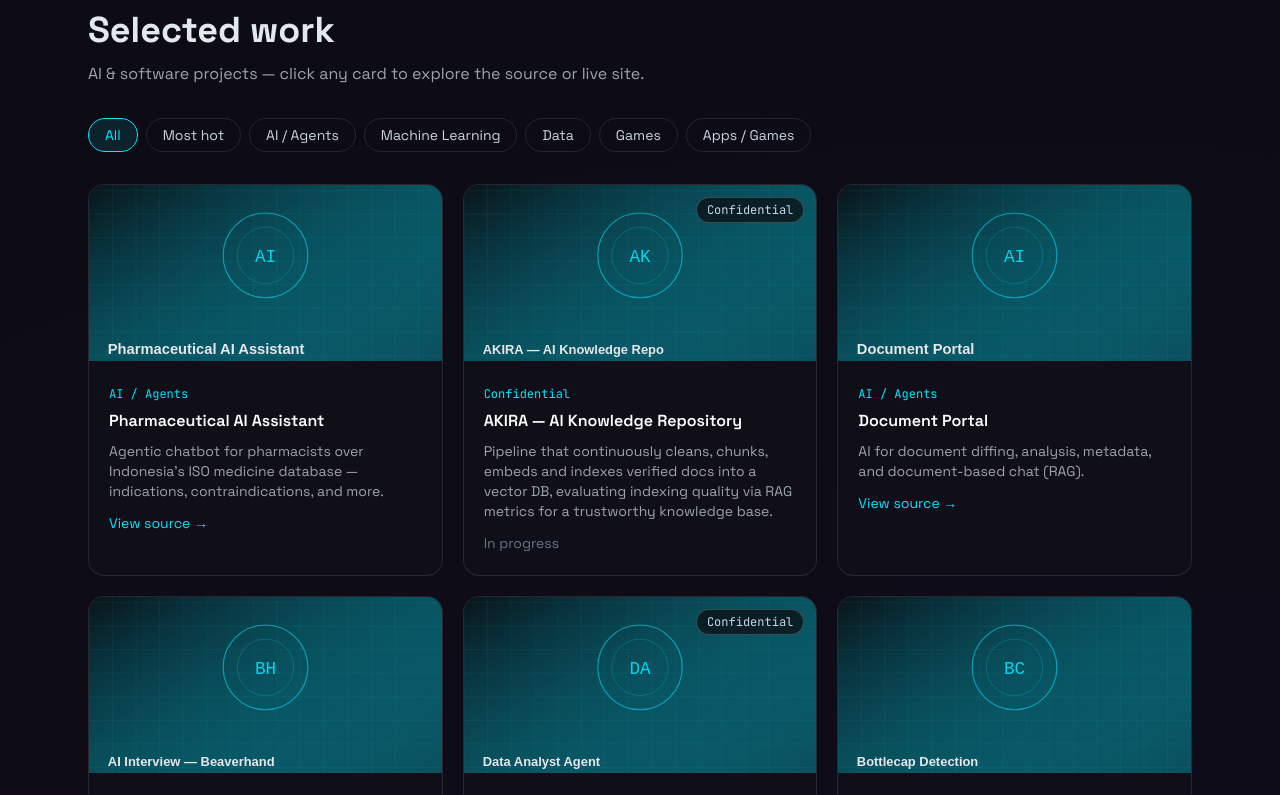
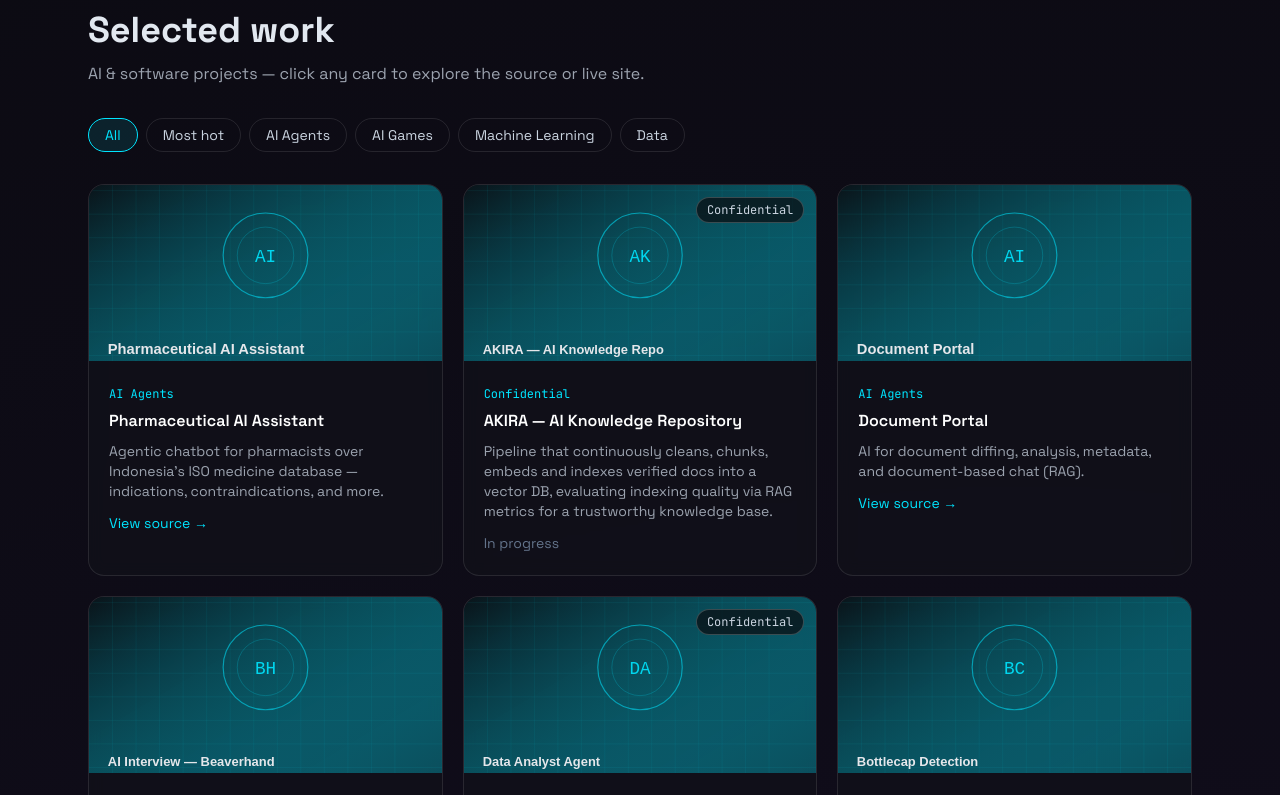
Before and after one commit to Officiel-TinkerThink/portfolio, a React (Vite) app: page / in a window 1280 px wide. Shown: the part 5165-5960 px from the top of the page. Built offline with nearby package versions, Linux system fonts and the light colour scheme.

Commit message:
Portfolio: fixed category set (AI Agents, AI Games, ML, Data, Apps); games reclassified as AI Games

```diff
--- a/src/components/Portfolio.jsx
+++ b/src/components/Portfolio.jsx
@@ -3,13 +3,15 @@ import { motion } from 'framer-motion'
 import { projects } from '../data'
 
 export default function Portfolio() {
-  const cats = ['All', 'Most hot', ...Array.from(new Set(projects.map((p) => p.cat)))]
+  const fixedCats = ['AI Agents', 'AI Games', 'Machine Learning', 'Data', 'Apps']
+  const presentCats = Array.from(new Set(projects.flatMap((p) => p.cats || [p.cat])))
+  const cats = ['All', 'Most hot', ...fixedCats.filter((c) => presentCats.includes(c))]
   const [active, setActive] = useState('All')
   const shown = active === 'All'
     ? projects
     : active === 'Most hot'
       ? projects.filter((p) => (p.tags || []).includes('hot'))
-      : projects.filter((p) => p.cat === active)
+      : projects.filter((p) => (p.cats || [p.cat]).includes(active))
   return (
     <section id="portfolio" className="section">
       <span className="eyebrow">Portfolio</span>
@@ -70,7 +72,7 @@ export default function Portfolio() {
                 <img src={p.img} alt={p.name} className="h-44 w-full object-cover transition duration-500 group-hover:scale-105" />
               </div>
               <div className="p-5">
-                <span className="text-xs font-mono text-accent">{p.cat}</span>
+                <span className="text-xs font-mono text-accent">{(p.cats || [p.cat])[0]}</span>
                 <h3 className="mt-1 font-semibold text-white">{p.name}</h3>
                 <p className="mt-2 text-sm text-muted">{p.desc}</p>
                 <span className="mt-3 inline-block text-sm text-accent">{p.url.includes('github.com') ? 'View source →' : 'Visit site →'}</span>
--- a/src/data.js
+++ b/src/data.js
@@ -69,21 +69,21 @@ export const certs = [
 ]
 
 export const projects = [
-  { name: 'Pharmaceutical AI Assistant', cat: 'AI / Agents', img: '/portfolio/img/projects/pharma.svg', desc: 'Agentic chatbot for pharmacists over Indonesia’s ISO medicine database — indications, contraindications, and more.', url: 'https://github.com/Officiel-TinkerThink/Pharma-ai-assistant' },
-  { name: 'AKIRA — AI Knowledge Repository', cat: 'AI / Agents', tags: ['hot'], img: '/portfolio/img/projects/akira.svg', desc: 'Pipeline that continuously cleans, chunks, embeds and indexes verified docs into a vector DB, evaluating indexing quality via RAG metrics for a trustworthy knowledge base.', url: '' },
-  { name: 'Document Portal', cat: 'AI / Agents', img: '/portfolio/img/projects/document-portal.svg', desc: 'AI for document diffing, analysis, metadata, and document-based chat (RAG).', url: 'https://github.com/Officiel-TinkerThink/document_portal' },
-  { name: 'AI Interview — Beaverhand', cat: 'AI / Agents', tags: ['hot'], img: '/portfolio/img/projects/beaverhand.svg', desc: 'Job portal that connects job seekers and employers — and runs the interview itself. Our AI interviewer talks to candidates 24/7, scores what they can actually do, then hands a verified report to a human who makes the final call. 34,000+ open roles across healthcare, legal, tech & trades.', url: 'https://beaverhand.com/' },
-  { name: 'Data Analyst Agent', cat: 'AI / Agents', tags: ['hot'], img: '/portfolio/img/projects/data-analyst.svg', desc: 'Helps business leaders get data insights in an instant — users prompt in plain business language and the AI translates it into database queries, then retrieves accurate data and charts.', url: '' },
+  { name: 'Pharmaceutical AI Assistant', cat: 'AI Agents', img: '/portfolio/img/projects/pharma.svg', desc: 'Agentic chatbot for pharmacists over Indonesia’s ISO medicine database — indications, contraindications, and more.', url: 'https://github.com/Officiel-TinkerThink/Pharma-ai-assistant' },
+  { name: 'AKIRA — AI Knowledge Repository', cat: 'AI Agents', tags: ['hot'], img: '/portfolio/img/projects/akira.svg', desc: 'Pipeline that continuously cleans, chunks, embeds and indexes verified docs into a vector DB, evaluating indexing quality via RAG metrics for a trustworthy knowledge base.', url: '' },
+  { name: 'Document Portal', cat: 'AI Agents', img: '/portfolio/img/projects/document-portal.svg', desc: 'AI for document diffing, analysis, metadata, and document-based chat (RAG).', url: 'https://github.com/Officiel-TinkerThink/document_portal' },
+  { name: 'AI Interview — Beaverhand', cat: 'AI Agents', tags: ['hot'], img: '/portfolio/img/projects/beaverhand.svg', desc: 'Job portal that connects job seekers and employers — and runs the interview itself. Our AI interviewer talks to candidates 24/7, scores what they can actually do, then hands a verified report to a human who makes the final call. 34,000+ open roles across healthcare, legal, tech & trades.', url: 'https://beaverhand.com/' },
+  { name: 'Data Analyst Agent', cat: 'AI Agents', tags: ['hot'], img: '/portfolio/img/projects/data-analyst.svg', desc: 'Helps business leaders get data insights in an instant — users prompt in plain business language and the AI translates it into database queries, then retrieves accurate data and charts.', url: '' },
 
   { name: 'Bottlecap Detection', cat: 'Machine Learning', img: '/portfolio/img/projects/bottlecap.svg', desc: 'Real-time YOLOv11n object detection (3-class) for bottlecaps — 99.5% mAP@50, ~11ms latency, edge-optimized for Raspberry Pi 5.', url: 'https://github.com/Officiel-TinkerThink' },
   { name: 'Traffic Sign Classification', cat: 'Machine Learning', img: '/portfolio/img/projects/traffic-sign.svg', desc: 'Computer-vision model classifying road signs at 92% accuracy.', url: 'https://github.com/Officiel-TinkerThink/Traffic-Sign-Classification' },
   { name: 'Attention Mask', cat: 'Machine Learning', img: '/portfolio/img/projects/attention.svg', desc: 'Attention-based model predicting masked words in a sequence.', url: 'https://github.com/Officiel-TinkerThink/Attention' },
   { name: 'Bank Marketing Campaign', cat: 'Data', img: '/portfolio/img/projects/bank-marketing.svg', desc: 'Predictive model identifying clients likely to deposit — lifting net revenue.', url: 'https://github.com/Officiel-TinkerThink/BarracudaGroup_DTI_01_FinalProject' },
   { name: 'Hotel Booking Cancellation', cat: 'Data', img: '/portfolio/img/projects/hotel-booking.svg', desc: 'Forecasting cancellation risk, cutting revenue loss ~74.4%.', url: 'https://github.com/Officiel-TinkerThink/Hotel-Booking-Demand' },
-  { name: 'AI-assisted Minesweeper', cat: 'Games', img: '/portfolio/img/projects/minesweeper.svg', desc: 'Pattern-analyzing assistant that flags mines and suggests safe moves.', url: 'https://github.com/Officiel-TinkerThink/AI-assisted-Minesweeper' },
-  { name: 'AI Tic-Tac-Toe', cat: 'Apps / Games', img: '/portfolio/img/projects/tic-tac-toe.svg', desc: 'Minimax-based adaptive opponent that anticipates and counters moves.', url: 'https://github.com/Officiel-TinkerThink/AI-against-Tic-Tac-Toe' },
-  { name: 'Home World', cat: 'Games', img: '/portfolio/img/projects/home-world.svg', desc: 'Custom text-based game environment for testing reinforcement-learning control policies via text commands.', url: 'https://github.com/Officiel-TinkerThink' },
-  { name: 'AI-versus Nim', cat: 'Apps / Games', img: '/portfolio/img/projects/nim.svg', desc: 'Self-play reinforcement-learning AI for the game of Nim that evolves into a strong competitor.', url: 'https://github.com/Officiel-TinkerThink' },
+  { name: 'AI-assisted Minesweeper', cat: 'AI Games', img: '/portfolio/img/projects/minesweeper.svg', desc: 'Pattern-analyzing assistant that flags mines and suggests safe moves.', url: 'https://github.com/Officiel-TinkerThink/AI-assisted-Minesweeper' },
+  { name: 'AI Tic-Tac-Toe', cat: 'AI Games', img: '/portfolio/img/projects/tic-tac-toe.svg', desc: 'Minimax-based adaptive opponent that anticipates and counters moves.', url: 'https://github.com/Officiel-TinkerThink/AI-against-Tic-Tac-Toe' },
+  { name: 'Home World', cat: 'AI Games', img: '/portfolio/img/projects/home-world.svg', desc: 'Custom text-based game environment for testing reinforcement-learning control policies via text commands.', url: 'https://github.com/Officiel-TinkerThink' },
+  { name: 'AI-versus Nim', cat: 'AI Games', img: '/portfolio/img/projects/nim.svg', desc: 'Self-play reinforcement-learning AI for the game of Nim that evolves into a strong competitor.', url: 'https://github.com/Officiel-TinkerThink' },
   { name: 'Automatic Review Analyzer', cat: 'Machine Learning', img: '/portfolio/img/projects/review.svg', desc: 'NLP sentiment classifier that tags customer reviews as positive or negative at scale.', url: 'https://github.com/Officiel-TinkerThink' },
   { name: 'Netflix Movie Rating Prediction', cat: 'Data', img: '/portfolio/img/projects/netflix.svg', desc: 'Collaborative-filtering model using EM with Gaussian mixtures to estimate personalized Netflix ratings.', url: 'https://github.com/Officiel-TinkerThink' },
   { name: 'NYC TLC Data Analysis', cat: 'Data', img: '/portfolio/img/projects/nyc-tlc.svg', desc: 'Root-cause analysis of taxi revenue discrepancies across vendors.', url: 'https://github.com/Officiel-TinkerThink/NYC-TLC-Data-Analysis' },
```
Also changed, not shown: 1 other file (tests, documents, lock files or other folders).
